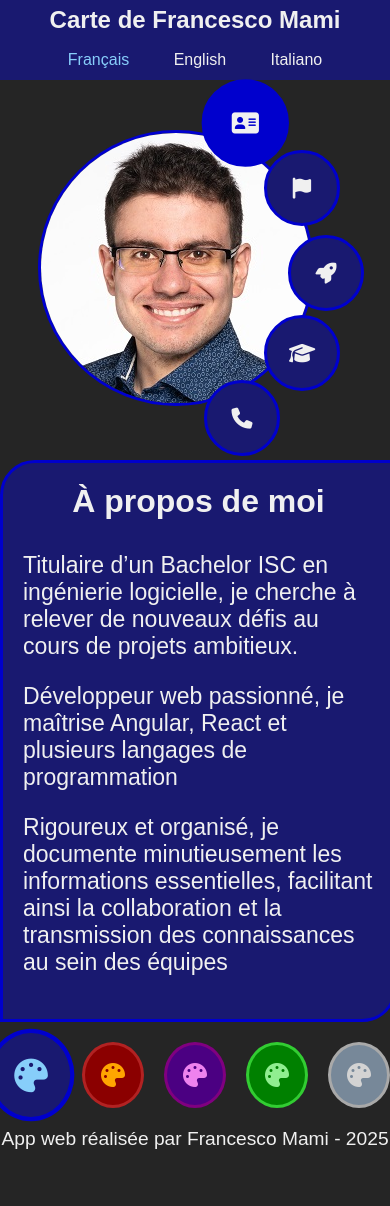
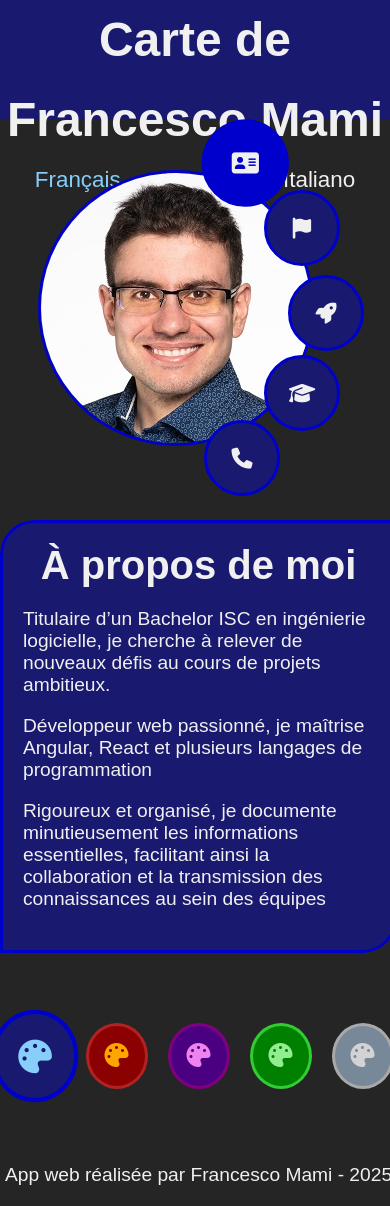
Before and after one commit to Fmami97/Fmami97.github.io, a plain HTML site: page index.html in a window 390 px wide. Before the commit the page ends 1150 px from the top, so only its background shows below. Drawn offline with Linux system fonts and the light colour scheme.

Commit message:
resolved some more responsive design issues linked with flexbox, and made the text area's size fixed instead of fit-content

```diff
--- a/css/style.css
+++ b/css/style.css
@@ -50,7 +50,7 @@
     flex-direction: row;
     flex-wrap: wrap;
     margin: 20px auto;
-    height:500px;
+    height:auto;
   }
 
   .image-area {
@@ -112,8 +112,9 @@
   .text-area {
     text-align: center;
     width: 500px;
-    height: fit-content;
+    height: 350px;
     padding: 20px;
+    margin: 20px 0;
     background-color: var(--primary-color);
     border: 3px solid var(--secondary-color);
     display:none;
@@ -122,13 +123,15 @@
 
   #traits-list ul,#licenses-list ul,#nationalities-list ul{
     width:100%;
+    height:60px;
+    margin:0;
     display: flex;
     justify-content: center;
     flex-direction: row;
-    flex-wrap: nowrap;
-    align-items: center;
+    flex-wrap: wrap;
+    box-sizing: border-box;
+
   }
-
 
 
   #btn-row{
@@ -188,23 +191,20 @@
   /* inline components */
 
   h1{
-    font-size: 2.5em;
+    text-align: center;
+    font-size: 3em;
     font-weight: bolder;
   }
   h2{
-    font-size: 2em;
-    margin-bottom: 1em;
-}
-  h2{
-    font-size: 2em;
-    margin-bottom: 1em;
+    font-size: 2.5em;
+    margin-bottom: 20px;
   }
 
   a{
     text-decoration: none;
     color: #F0F0F0;
-    padding: 0 20px;
-    font-size: 1.2em;
+    margin: 0 20px;
+    font-size: 1.4em;
     transition: color 0.3s ease-out ,background-color 0.3s ease-out;
   }
 
@@ -227,12 +227,11 @@
 
   ul {
     list-style: none;
-    padding: 0;
-    margin: 0;
     margin-bottom: 1em;
     max-height: 150px;
     overflow-y: auto;
   }
+
   .text-area li{
     text-align: left;
     margin-left: 2em;
@@ -252,6 +251,7 @@
     }
     nav{
       width:100%;
+      height:120px;
       flex-direction: column;
       align-items: center;
       margin: 0 auto;
@@ -266,9 +266,11 @@
         justify-content: center;
         height: auto;
         gap:50px;
+
       }
       .text-area {
         width: 90%;
+        height:fit-content;
       }
       #main-image {
         margin-top: 20px;
@@ -276,15 +278,23 @@
         height: auto;
       }
       /* inline components */
+      #traits-list ul,#licenses-list ul,#nationalities-list ul{
+        font-size:1.5em;
+      }
 
       ul{
         max-height : 250px;
+        font-size: 1.1em;
       }
-    h1{
+    .text-area li{
       font-size: 1.5em;
     }
-    nav a{
-      font-size:1em;
+
+    h1{
+      font-size: 3em;
+      line-height: 80px;
+      margin:0;
     }
 
+
 }
--- a/index.html
+++ b/index.html
@@ -11,7 +11,7 @@
 <body>
     <header>
         <nav>
-            <h1 data-i18n="title">Chargement...</h1>
+            <h1 data-i18n="title">Francesco Mami</h1>
             <div>
                 <a href="#" id="lang-fr">Français</a> </li>
                 <a href="#" id="lang-en">English</a> </li>
@@ -38,7 +38,7 @@
             </div>
             <div class="text-area" id="about-me">
                 <h2 data-i18n="about-title"></h2>
-                <p data-i18n="about-me"></p>
+                <div data-i18n="about-me"></div>
             </div>
             <div class="text-area" id="languages">
                 <h2 data-i18n="nationality-title"></h2>
@@ -60,22 +60,27 @@
             </div>
             <div class="text-area" id="contact">
                 <h2 data-i18n="contact-title"></h2>
-                <p data-i18n="contact"></p>
+                <div data-i18n="contact"></div>
                 <a href="https://linktr.ee/Fmami97" target="_blank"><img src="resources/profile/linkTree.png"
                         alt="QR Code for LinkTree" id="qr-code" /></a>
             </div>
-        </div>
-        <div id="btn-row">
-            <div id="btn-color1" aria-label="button" class="btn-colors active"><i class="fa-solid fa-palette fa-xl"></i>
+            </di>
+            <div id="btn-row">
+                <div id="btn-color1" aria-label="button" class="btn-colors active"><i
+                        class="fa-solid fa-palette fa-xl"></i>
+                </div>
+                <div id="btn-color2" aria-label="button" class="btn-colors"><i class="fa-solid fa-palette fa-xl"></i>
+                </div>
+                <div id="btn-color3" aria-label="button" class="btn-colors"><i class="fa-solid fa-palette fa-xl"></i>
+                </div>
+                <div id="btn-color4" aria-label="button" class="btn-colors"><i class="fa-solid fa-palette fa-xl"></i>
+                </div>
+                <div id="btn-color5" aria-label="button" class="btn-colors"><i class="fa-solid fa-palette fa-xl"></i>
+                </div>
             </div>
-            <div id="btn-color2" aria-label="button" class="btn-colors"><i class="fa-solid fa-palette fa-xl"></i></div>
-            <div id="btn-color3" aria-label="button" class="btn-colors"><i class="fa-solid fa-palette fa-xl"></i></div>
-            <div id="btn-color4" aria-label="button" class="btn-colors"><i class="fa-solid fa-palette fa-xl"></i></div>
-            <div id="btn-color5" aria-label="button" class="btn-colors"><i class="fa-solid fa-palette fa-xl"></i></div>
-        </div>
-        <footer>
-            <p data-i18n="footer">© 2025 Portfolio</p>
-        </footer>
+            <footer>
+                <p data-i18n="footer">© 2025 Portfolio</p>
+            </footer>
     </main>
     <script type="module" src="js/main.js"></script>
     <script src="https://kit.fontawesome.com/ab7a4ede5b.js" crossorigin="anonymous"></script>
```
Lines whose indentation alone changed are shown as unchanged.
